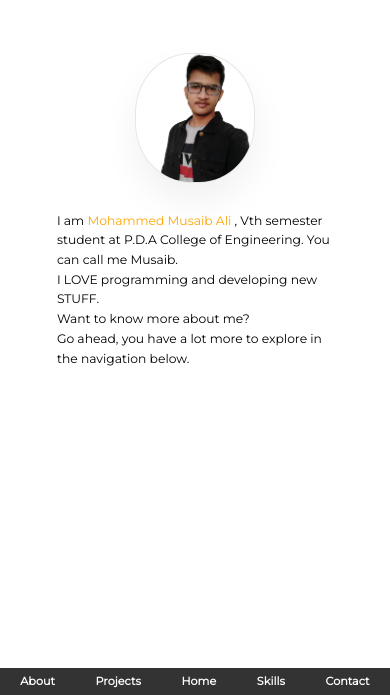
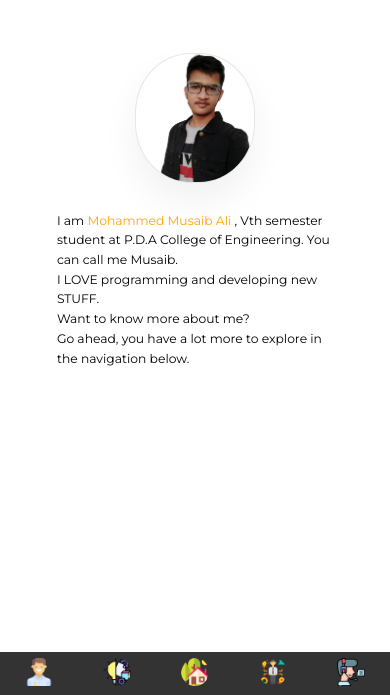
Before and after one commit to mdmusaibali/portfolio-old, a plain HTML site: page index.html in a window 390 px wide. Shown: the part 149-844 px from the top of the page. Drawn offline with Linux system fonts and the light colour scheme.

Commit message:
iconpack

```diff
--- a/css/queries.css
+++ b/css/queries.css
@@ -84,6 +84,25 @@
   .musaib-photo {
     width: 35%;
   }
+  .navbar {
+    display: none;
+  }
+  .mobile-navbar {
+    display: block;
+  }
+  .mobile-navbar-icons {
+    list-style: none;
+    display: flex;
+    justify-content: space-around;
+  }
+  .icon-round {
+    border-radius: 50%;
+    /* background-color: #d0ebff; */
+    background-color: #333;
+  }
+  .icon {
+    width: 5rem;
+  }
 }
 @media (max-width: 20em) {
   .heading-question {
--- a/css/style.css
+++ b/css/style.css
@@ -84,6 +84,15 @@ body {
   width: 100%;
   padding: 1.2rem 0 1.2rem 0;
 }
+.mobile-navbar {
+  display: none;
+  /* overflow: hidden; */
+  background-color: #333;
+  position: fixed;
+  bottom: 0;
+  width: 100%;
+  padding: 1.2rem 0 1.2rem 0;
+}
 .navbar-items {
   display: flex;
   list-style: none;
--- a/index.html
+++ b/index.html
@@ -47,6 +47,35 @@
           <li><a class="navbar-item" href="#">Contact</a></li>
         </ul>
       </div>
+      <div class="mobile-navbar">
+        <ul class="mobile-navbar-icons">
+          <li class="mobile-navbar-icon">
+            <a href="pages/about.html">
+              <img class="icon" src="img/about.png"
+            /></a>
+          </li>
+          <li class="mobile-navbar-icon">
+            <a href="pages/about.html">
+              <img class="icon icon-round" src="img/projects.png"
+            /></a>
+          </li>
+          <li class="mobile-navbar-icon">
+            <a href="pages/about.html">
+              <img class="icon icon-round" src="img/home.png"
+            /></a>
+          </li>
+          <li class="mobile-navbar-icon">
+            <a href="pages/about.html">
+              <img class="icon icon-round" src="img/skills.png"
+            /></a>
+          </li>
+          <li class="mobile-navbar-icon">
+            <a href="pages/about.html">
+              <img class="icon" src="img/contact.png"
+            /></a>
+          </li>
+        </ul>
+      </div>
     </footer>
   </body>
 </html>
```
Also changed, not shown: img/about.png (added), img/contact.png (added), img/home.png (added), img/projects.png (added), img/skills.png (added).
